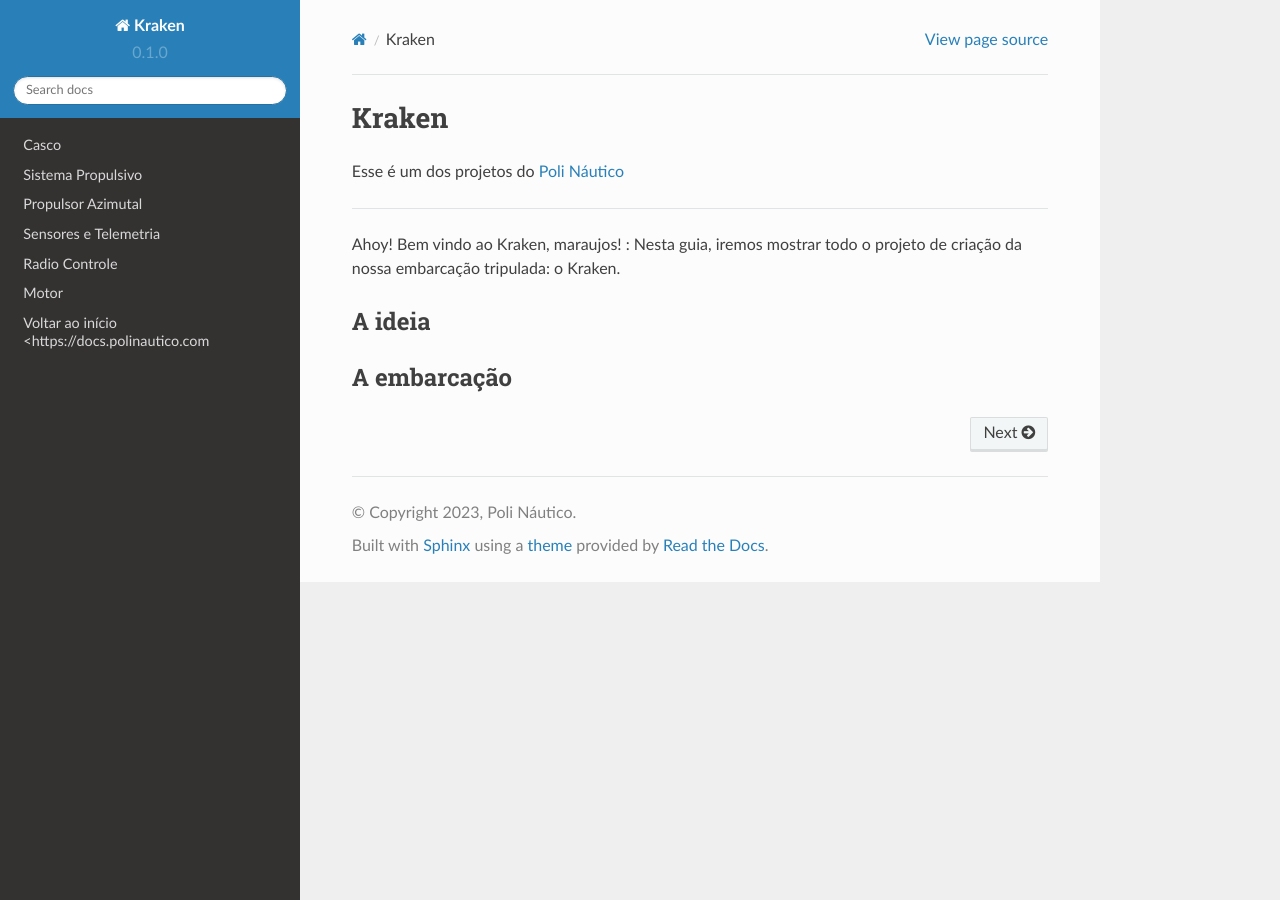
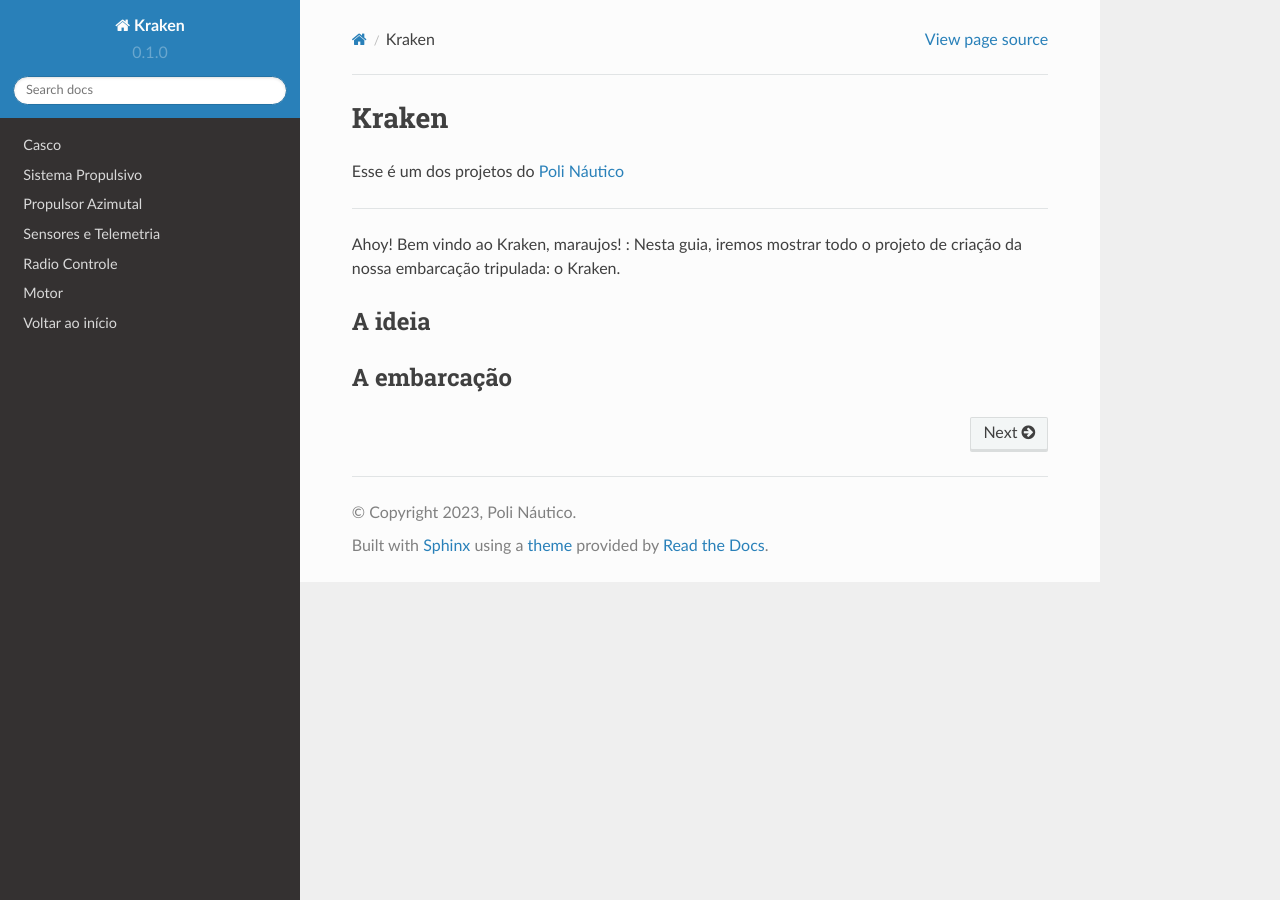
Before and after one commit to polinautico/RTD-Kraken, a Sphinx documentation site: the page built from docs/source/index.rst, in a window 1280 px wide. Built offline with Sphinx 7.4.7 and the Read the Docs theme 2.0.0, drawn with Linux system fonts in a browser that asks for light colours.

Commit message:
Update index.rst

```diff
--- a/docs/source/index.rst
+++ b/docs/source/index.rst
@@ -15,7 +15,7 @@ Esse é um dos projetos do `Poli Náutico <https://docs.polinautico.com>`_
    sensores
    radio_controle
    motor
-   Voltar ao início <https://docs.polinautico.com
+   Voltar ao início <https://docs.polinautico.com>
 
 Ahoy! Bem vindo ao Kraken, maraujos! :
 Nesta guia, iremos mostrar todo o projeto de criação da nossa embarcação tripulada: o Kraken.
```
